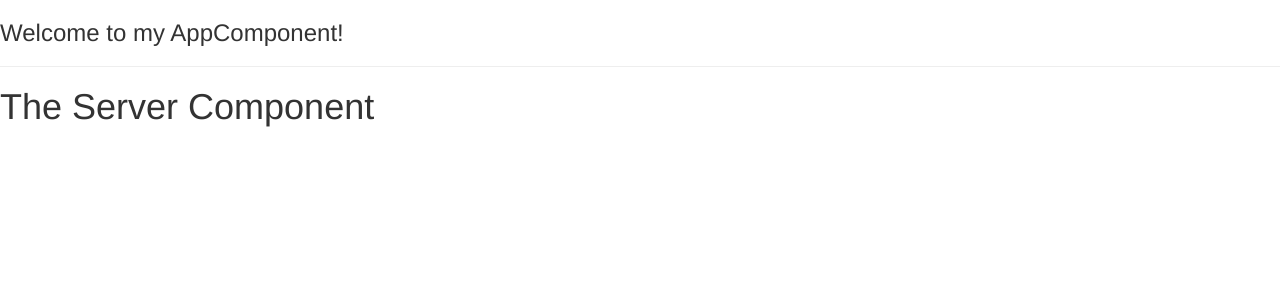
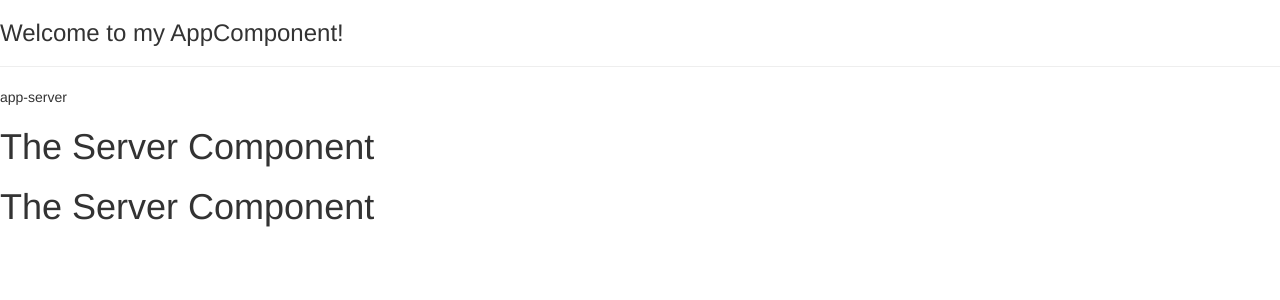
Before and after one commit to psanti93/angular-practice-v1, an Angular app in the folder my-first-app/: page / in a window 1280 px wide. Shown: the top 300 px of the page. Built offline with nearby package versions, Linux system fonts and the light colour scheme.

Commit message:
example of creating servers component

```diff
--- a/my-first-app/src/app/app.component.html
+++ b/my-first-app/src/app/app.component.html
@@ -1,3 +1,3 @@
 <h3>Welcome to my AppComponent!</h3>
 <hr>
-<app-server></app-server>
+<app-servers></app-servers>
--- a/my-first-app/src/app/app.module.ts
+++ b/my-first-app/src/app/app.module.ts
@@ -4,17 +4,19 @@
 import { AppComponent } from './app.component';
 import { FormsModule } from '@angular/forms';
 import { ServerComponent } from './server/server.component';
+import { ServersComponent } from './servers/servers.component';
 
 @NgModule({
   declarations: [
     AppComponent,
-    ServerComponent
+    ServerComponent,
+    ServersComponent
   ],
   imports: [
     BrowserModule,
     FormsModule,
   ],
   providers: [],
-  bootstrap: [AppComponent,ServerComponent] // adding the server component
+  bootstrap: [AppComponent] // adding the server component
 })
 export class AppModule { }
--- /dev/null
+++ b/my-first-app/src/app/servers/servers.component.html
@@ -0,0 +1,3 @@
+app-server
+<app-server></app-server>
+<app-server></app-server>
```
Also changed, not shown: my-first-app/src/app/servers/servers.component.ts (added, +10 -0 lines), my-first-app/src/app/servers/servers.component.css (added), 1 other file (tests, documents, lock files or other folders).
